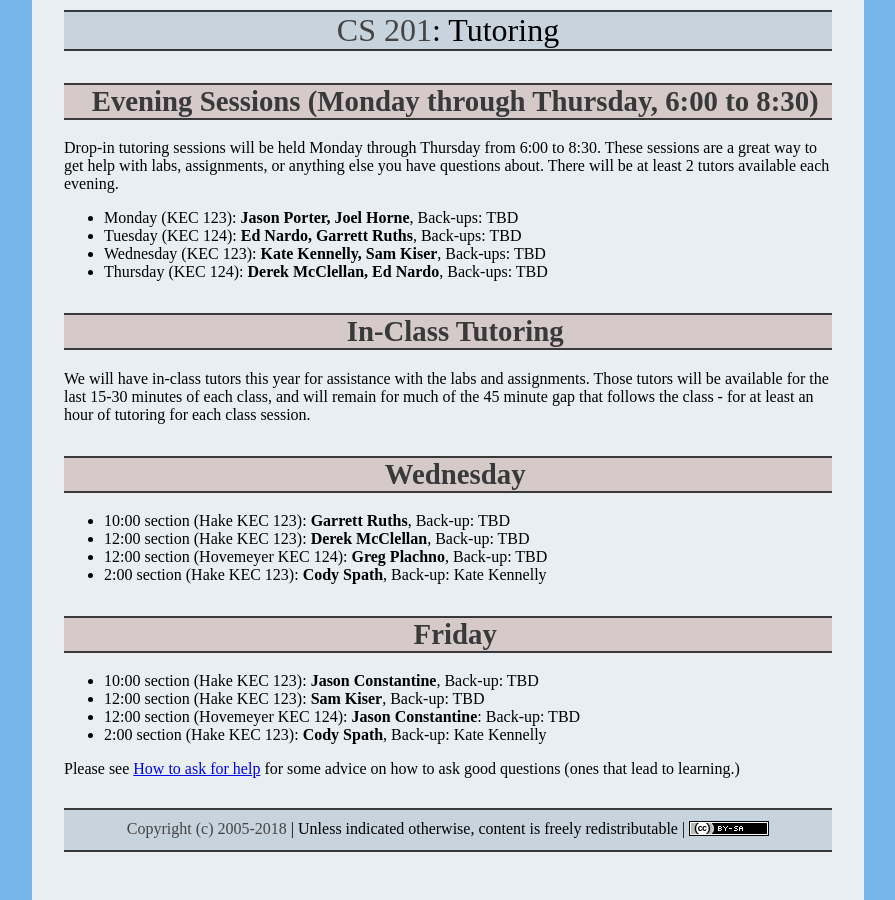
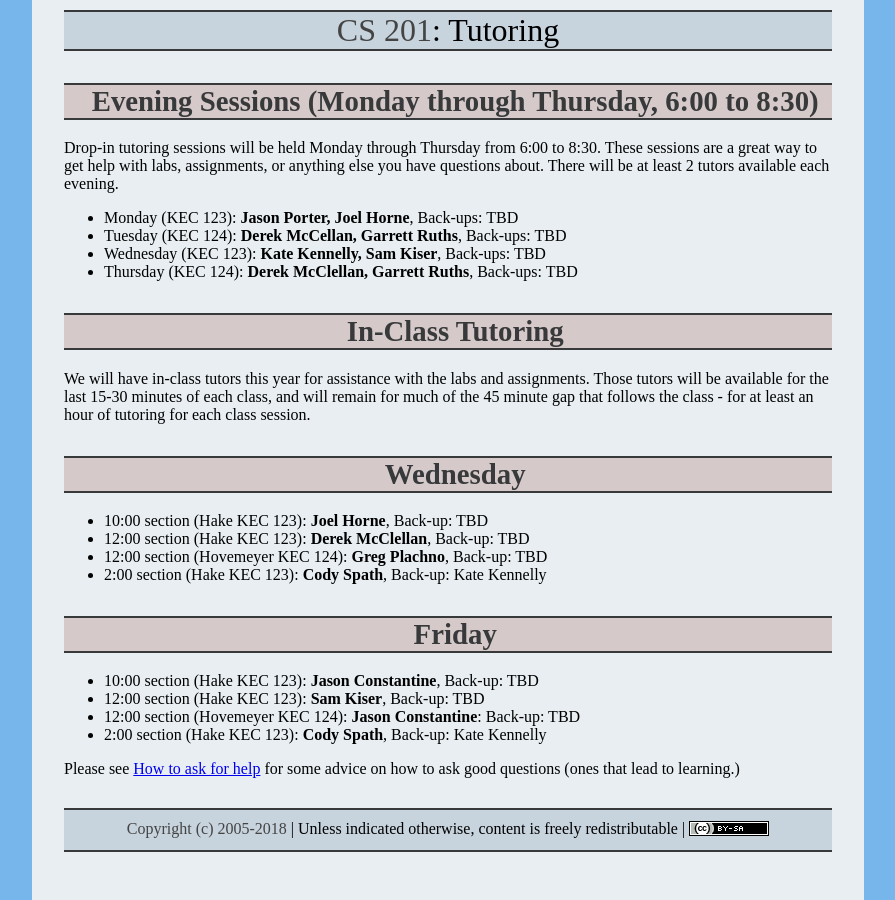
Before and after one commit to ycpcs/cs201-fall2018, a Jekyll site: the page built from tutoring.md, in a window 1280 px wide. Shown: the whole page, without its empty margins (192-1087 px from the left). Built offline with Jekyll 4.4.1, drawn with Linux system fonts in a browser that asks for light colours.

Commit message:
updated schedule of tutors

```diff
--- a/tutoring.md
+++ b/tutoring.md
@@ -7,16 +7,16 @@ title: "Tutoring"
 Drop-in tutoring sessions will be held Monday through Thursday from 6:00 to 8:30.  These sessions are a great way to get help with labs, assignments, or anything else you have questions about.  There will be at least 2 tutors available each evening.
 
 * Monday    (KEC 123): **Jason Porter, Joel Horne**, Back-ups: TBD
-* Tuesday   (KEC 124): **Ed Nardo, Garrett Ruths**, Back-ups: TBD
+* Tuesday   (KEC 124): **Derek McCellan, Garrett Ruths**, Back-ups: TBD
 * Wednesday (KEC 123): **Kate Kennelly, Sam Kiser**, Back-ups: TBD
-* Thursday  (KEC 124): **Derek McClellan, Ed Nardo**, Back-ups: TBD
+* Thursday  (KEC 124): **Derek McClellan, Garrett Ruths**, Back-ups: TBD
 
 
 # In-Class Tutoring
 We will have in-class tutors this year for assistance with the labs and assignments.  Those tutors will be available for the last 15-30 minutes of each class, and will remain for much of the 45 minute gap that follows the class - for at least an hour of tutoring for each class session.
 
 # Wednesday
-* 10:00 section (Hake KEC 123): **Garrett Ruths**, Back-up: TBD
+* 10:00 section (Hake KEC 123): **Joel Horne**, Back-up: TBD
 * 12:00 section (Hake KEC 123): **Derek McClellan**, Back-up: TBD
 * 12:00 section (Hovemeyer KEC 124): **Greg Plachno**, Back-up: TBD
 *  2:00 section (Hake KEC 123): **Cody Spath**, Back-up: Kate Kennelly
```
